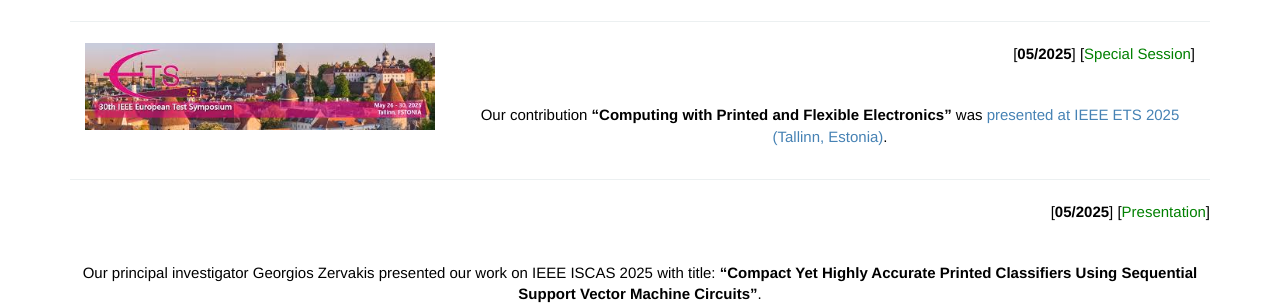
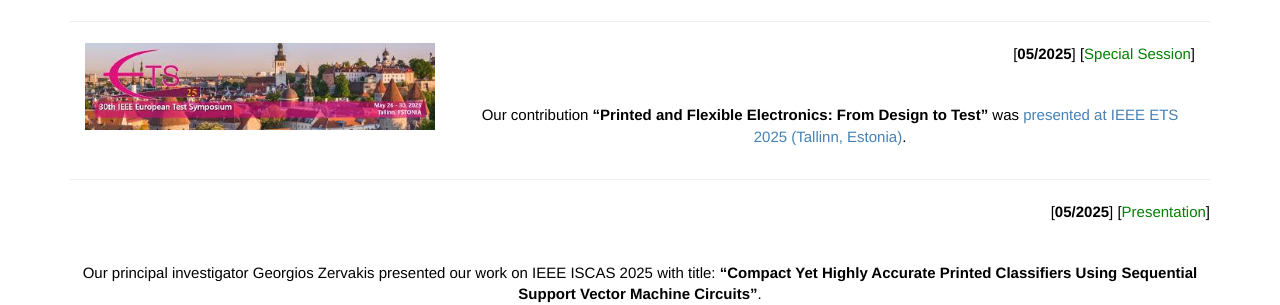
Before and after one commit to AutoPNN/AutoPNN.github.io, a Jekyll site: the page built from news.html, in a window 1280 px wide and 900 px high, scrolled down 1285 px. Shown: the part 154-459 px from the top of the window. Built offline with Jekyll 4.4.1, drawn with Linux system fonts in a browser that asks for light colours.

Commit message:
software

```diff
--- a/news.html
+++ b/news.html
@@ -117,7 +117,7 @@ layout: default
             [<span style="color:green">Special Session</span>]
             </p>
             <p style="margin-top: 40px;">
-            Our contribution <strong>“Computing with Printed and Flexible Electronics”</strong>
+            Our contribution <strong>“Printed and Flexible Electronics: From Design to Test”</strong>
             was <span style="color:#4682b4">presented at IEEE ETS 2025 (Tallinn, Estonia)</span>.
             </p>
         </div>
```
